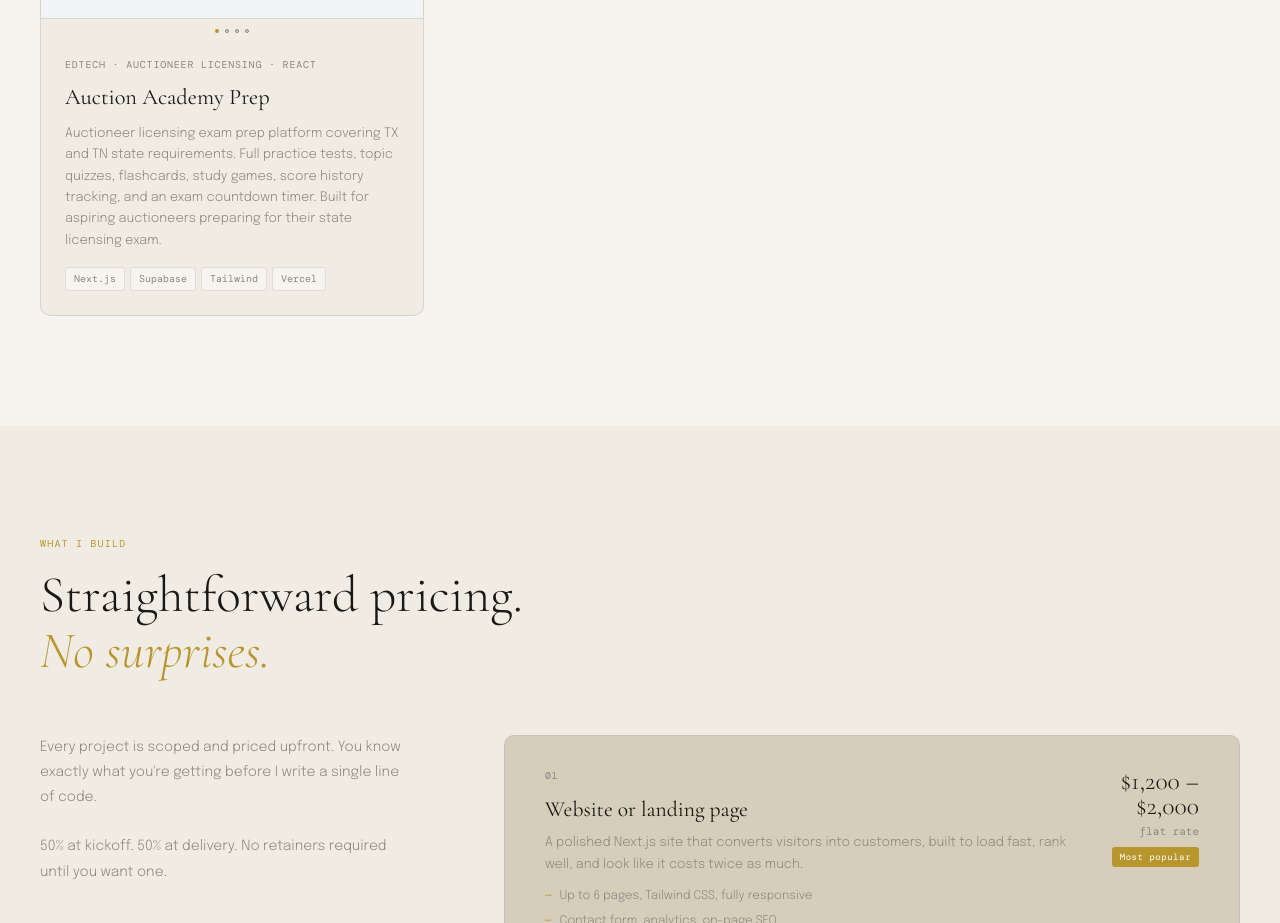
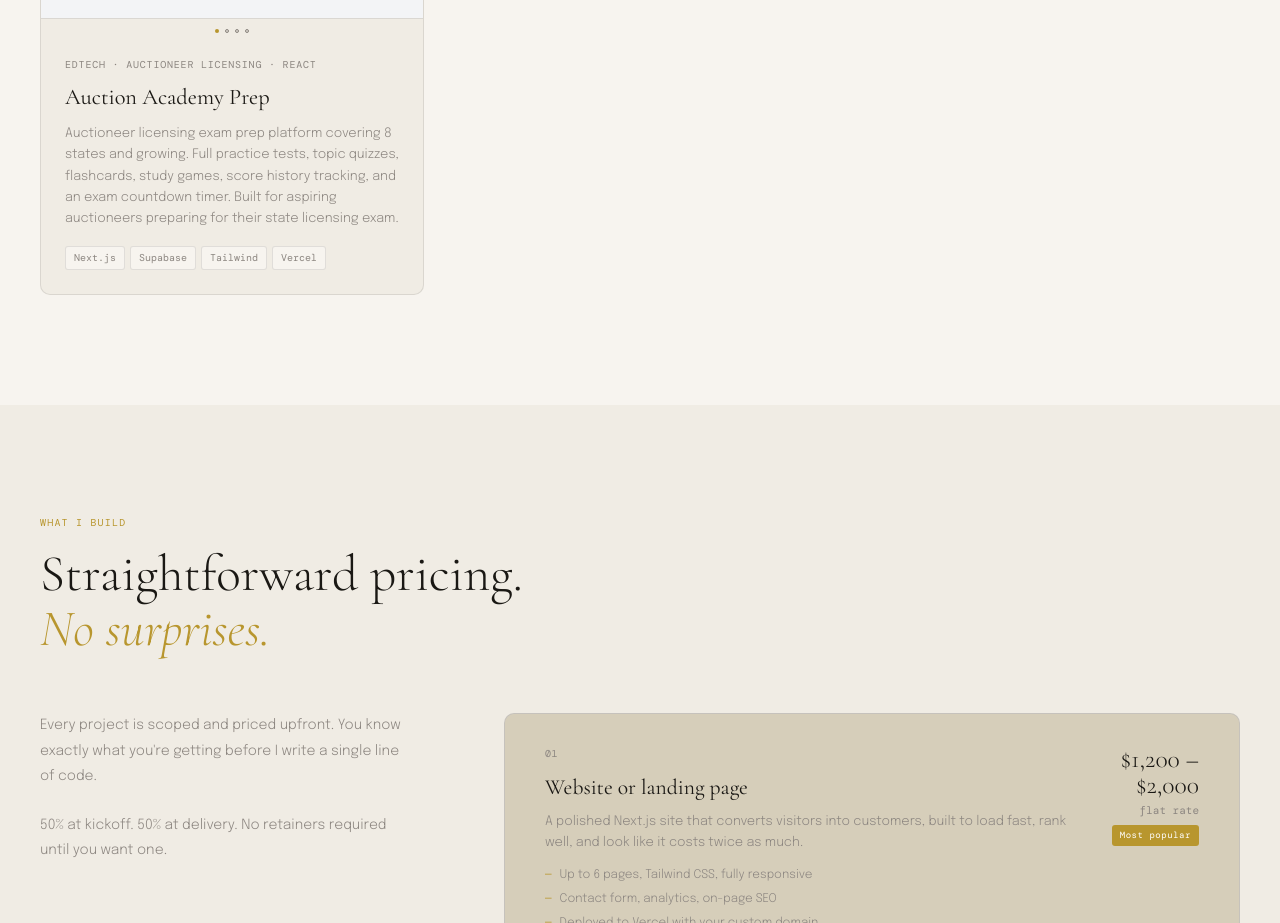
Before and after one commit to nathanlakey/nathan-portfolio, a Next.js app: page / in a window 1280 px wide. Shown: the part 1800-2723 px from the top of the page. Built offline with nearby package versions, Linux system fonts and the light colour scheme.

Commit message:
Update Auction Academy Prep description to reflect 8 states

```diff
--- a/src/components/Work.tsx
+++ b/src/components/Work.tsx
@@ -34,7 +34,7 @@ const projects = [
     id: 'auction-academy',
     category: 'EdTech · Auctioneer Licensing · React',
     name: 'Auction Academy Prep',
-    desc: 'Auctioneer licensing exam prep platform covering TX and TN state requirements. Full practice tests, topic quizzes, flashcards, study games, score history tracking, and an exam countdown timer. Built for aspiring auctioneers preparing for their state licensing exam.',
+    desc: 'Auctioneer licensing exam prep platform covering 8 states and growing. Full practice tests, topic quizzes, flashcards, study games, score history tracking, and an exam countdown timer. Built for aspiring auctioneers preparing for their state licensing exam.',
     stack: ['Next.js', 'Supabase', 'Tailwind', 'Vercel'],
     bgColor: '#f0ede8',
     images: [
```
